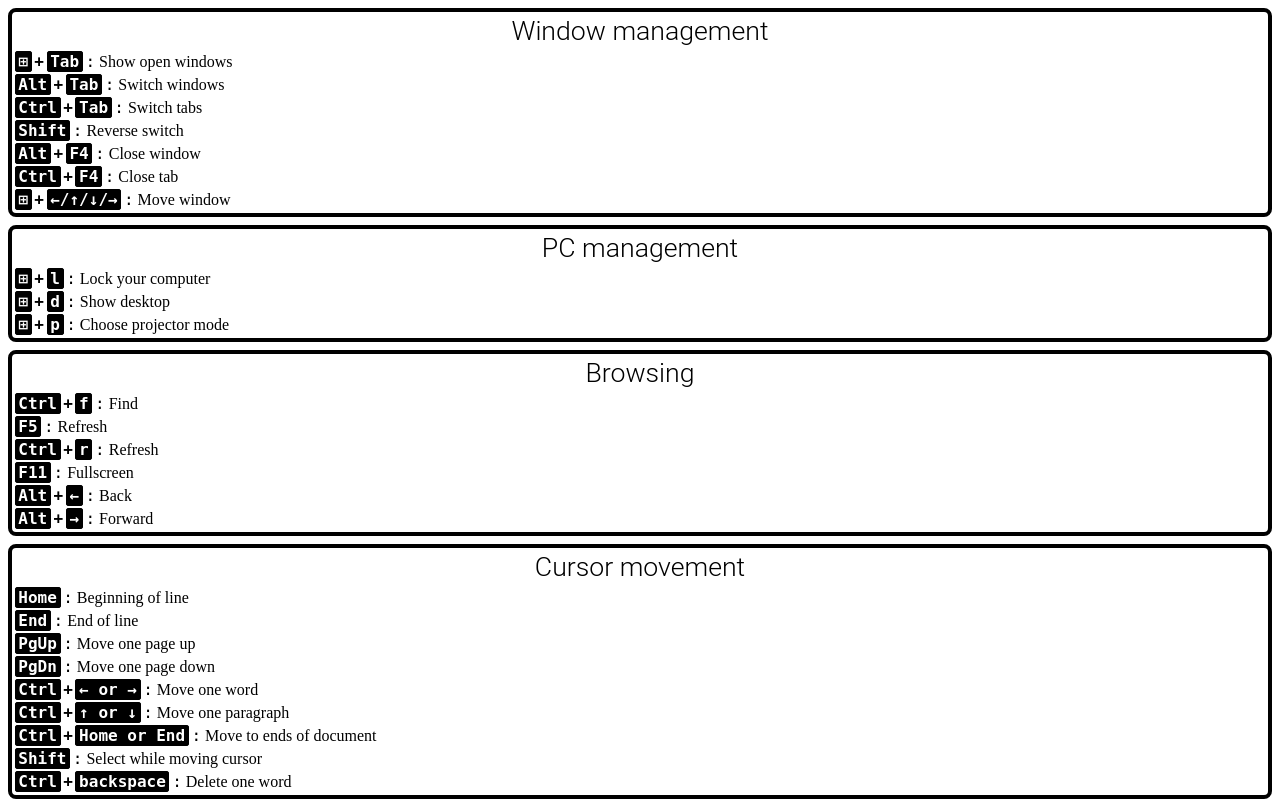
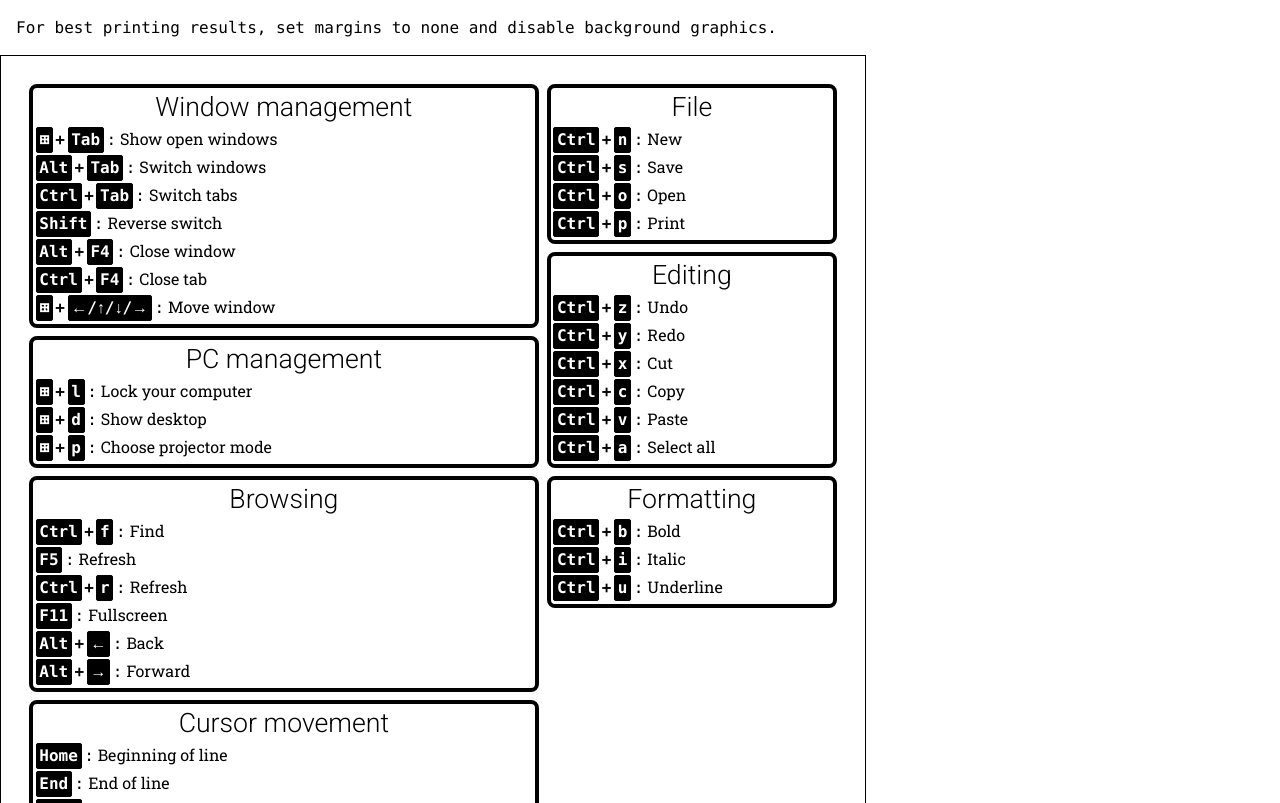
Before and after one commit to AidanRB/hotkeys, a plain HTML site: page index.html in a window 1280 px wide. Shown: the top 803 px of the page. Drawn offline with Linux system fonts and the light colour scheme.

Commit message:
Fix fonts, fix page size, add columns, add printing instructions

```diff
--- a/index.html
+++ b/index.html
@@ -7,7 +7,13 @@
     <link rel="stylesheet" href="styles.css">
 </head>
 
-<body><div class="section">
+<body>
+
+<div class="noprint">
+    <p>For best printing results, set margins to none and disable background graphics.</p>
+</div>
+
+<div class="container"><div class="section">
 <div class="heading">Window management</div>
 <div class="line"><span class="key">⊞</span><span class="plus">+</span><span class="key">Tab</span>:<span class="function"> Show open windows</span></div>
 <div class="line"><span class="key">Alt</span><span class="plus">+</span><span class="key">Tab</span>:<span class="function"> Switch windows</span></div>
@@ -73,5 +79,6 @@
 <div class="line"><span class="key">Ctrl</span><span class="plus">+</span><span class="key">u</span>:<span class="function"> Underline</span></div>
 </div>
 
+</div>
 </body>
 </html>
--- a/styles.css
+++ b/styles.css
@@ -1,11 +1,49 @@
+@import url('https://fonts.googleapis.com/css2?family=Roboto:wght@300&family=Roboto+Slab&display=swap');
+
+@font-face {
+    font-family: 'dejavu sans mono';
+    src: url('DejaVuSansMono-webfont.woff') format('woff'),
+         url('DejaVuSansMono-webfont.ttf') format('truetype');
+    font-weight: normal;
+    font-style: normal;
+}
+
+@font-face {
+    font-family: 'dejavu sans mono';
+    src: url('DejaVuSansMono-Bold-webfont.woff') format('woff'),
+         url('DejaVuSansMono-Bold-webfont.ttf') format('truetype');
+    font-weight: bold;
+    font-style: normal;
+}
+
 body {
+    margin: 0;
+}
+
+.noprint {
     font-family: dejavu sans mono;
+}
+
+.noprint>p {
+    margin: 1em;
+}
+
+.container {
+    font-family: dejavu sans mono;
+    width: 8.5in;
+    height: 11in;
+    margin: 0;
+    border: 1px solid black;
+    padding: .25in;
+    display: flex;
+    flex-direction: column;
+    flex-wrap: wrap;
 }
 
 .section {
     border: 3pt solid black;
     border-radius: 6pt;
-    margin: 6pt 0;
+    margin: 3pt;
 }
 
 .heading {
@@ -38,3 +76,13 @@ body {
 .function {
     font-family: roboto slab;
 }
+
+@media print {
+    .container {
+        border: none;
+    }
+
+    .noprint {
+        display: none;
+    }
+}
```
Also changed, not shown: DejaVuSansMono-Bold-webfont.ttf (added), DejaVuSansMono-Bold-webfont.woff (added), DejaVuSansMono-webfont.ttf (added), DejaVuSansMono-webfont.woff (added), 1 other file.
